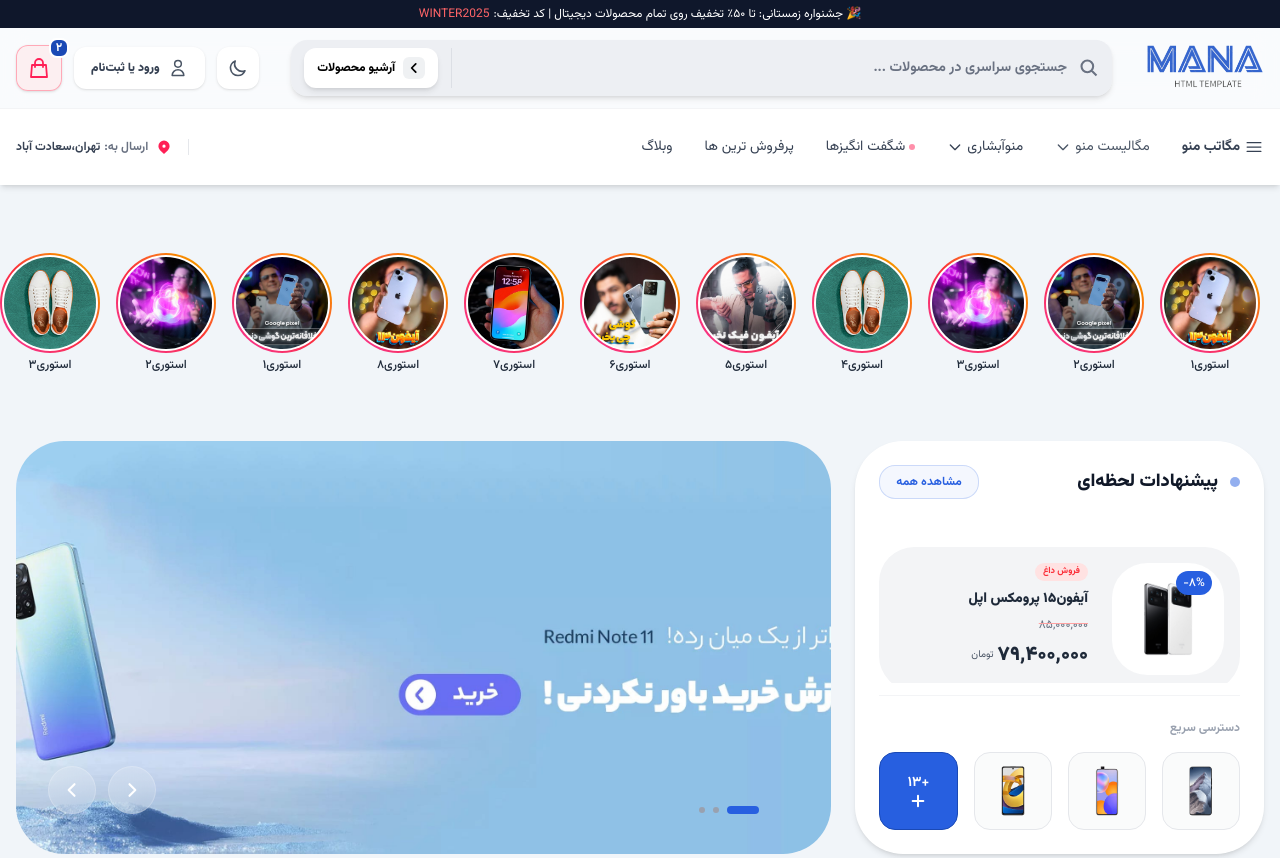
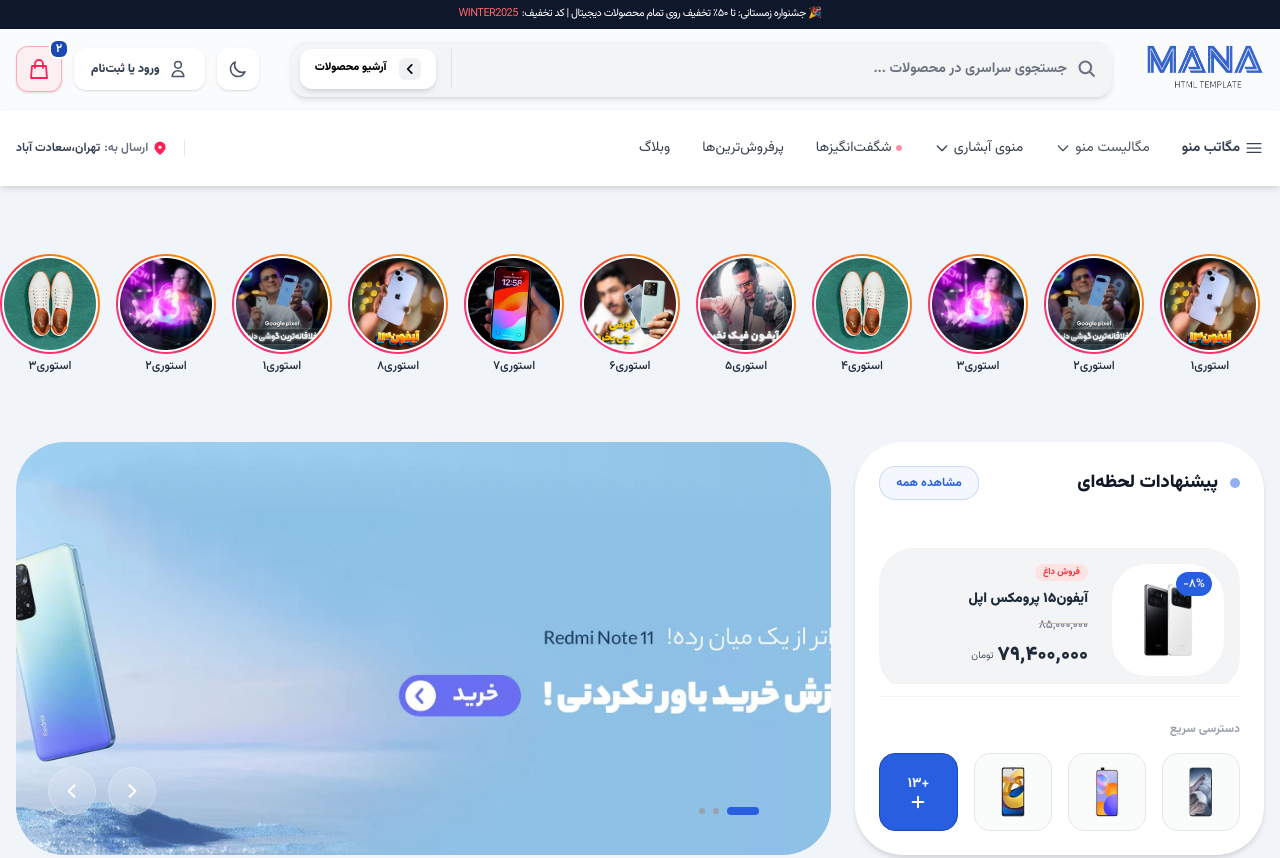
Before and after one commit to vahidr1996/vanilla-js-ecommerce, a website built with Vite: page index.html in a window 1280 px wide. Shown: the top 858 px of the page. Built offline with nearby package versions, Linux system fonts and the light colour scheme.

Commit message:
style: refine header UI including typography, spacing, and glassmorphism effects

```diff
--- a/index.html
+++ b/index.html
@@ -8,20 +8,19 @@
   </head>
   <body class="bg-slate-100">
     <!-- HEADER SECTION -->
-    <header class="w-full z-50">
+    <header class="sticky top-0 z-50 flex flex-col">
       <!-- Top Promotional Banner -->
       <div
-        class="py-1.5 bg-slate-900 text-xs flex items-center justify-center gap-1"
+        class="py-1.5 bg-slate-900 text-[11px] tracking-tighter flex items-center justify-center gap-1"
       >
         <p class="text-white">
           🎉 جشنواره زمستانی: تا ۵۰٪ تخفیف روی تمام محصولات دیجیتال | کد تخفیف:
         </p>
-        <span class="text-red-400">WINTER2025</span>
-      </div>
-
-      <div class="sticky top-0 z-50">
+        <span class="text-red-400 uppercase">winter2025</span>
+      </div>
+
       <!-- Top Header -->
-        <div class="bg-site/80 backdrop-blur-md">
+      <div class="bg-site/80 backdrop-blur-xl">
         <div class="wrapper flex justify-between items-center gap-8 h-20">
           <a href="/" class="w-30">
             <img
@@ -33,9 +32,9 @@
           <!-- Limit max-width to prevent the flex-1 search bar from stretching too wide on large monitors -->
 
           <div
-              class="flex items-center max-w-4xl flex-1 h-14 bg-gray-200/60 shadow-md border border-transparent has-[input:focus]:border-blue-500 has-[input:focus]:ring-4 has-[input:focus]:ring-blue-500/40 has-[input:focus]:bg-white rounded-2xl"
-            >
-              <div class="w-10 ps-1 flex items-center justify-center">
+            class="flex items-center max-w-4xl flex-1 h-14 bg-gray-100 shadow-md border border-transparent has-[input:focus]:border-blue-500 has-[input:focus]:ring-4 has-[input:focus]:ring-blue-500/40 has-[input:focus]:bg-white rounded-2xl"
+          >
+            <div class="w-10 ps-2 flex items-center justify-center">
               <svg
                 class="w-5 h-5 stroke-gray-500"
                 fill="none"
@@ -55,10 +54,10 @@
             />
 
             <div
-                class="w-40 flex items-center justify-center border-s border-gray-300/60"
-              >
-                <button
-                  class="flex items-center justify-center gap-2 shadow-md rounded-xl bg-white px-3 py-2 text-xs font-extrabold cursor-pointer border border-transparent transition duration-300 hover:border-primary group"
+              class="w-40 flex items-center justify-end pe-2 border-s border-gray-300/60"
+            >
+              <button
+                class="flex items-center justify-center gap-3 shadow-md rounded-xl bg-white px-3.5 py-2 text-[11px] font-black cursor-pointer border border-transparent transition duration-300 hover:border-primary group"
               >
                 <div
                   class="bg-gray-200/60 p-1 rounded-md group-hover:bg-primary group-hover:text-white"
@@ -146,7 +145,9 @@
       </div>
 
       <!-- Bottom Header -->
-        <div class="bg-white shadow-md border-t border-gray-100">
+      <div
+        class="bg-white/95 backdrop-blur-xl shadow-md border-t border-gray-100"
+      >
         <div class="wrapper flex justify-between items-center py-3">
           <nav>
             <ul class="flex items-center gap-8">
@@ -170,8 +171,8 @@
                       d="M3.75 6.75h16.5M3.75 12h16.5m-16.5 5.25h16.5"
                     ></path>
                   </svg>
-                    مگاتب منو</a
-                  >
+                  مگاتب منو
+                </a>
               </li>
               <li class="text-sm text-gray-600">
                 <a
@@ -200,7 +201,8 @@
                   href="#"
                   class="flex items-center gap-1 py-4 hover:text-primary-500 transition duration-300"
                 >
-                    منوآبشاری
+                  منوی آبشاری
+
                   <svg
                     class="w-4 h-4"
                     fill="none"
@@ -225,15 +227,16 @@
                     class="w-1.5 h-1.5 bg-rose-500 rounded-full animate-pulse group-hover:scale-125 transition-transform"
                     aria-hidden="true"
                   ></span>
-                    شگفت انگیزها</a
-                  >
+
+                  شگفت‌انگیزها
+                </a>
               </li>
               <li class="text-sm text-gray-700">
                 <a
                   href="#"
                   class="flex items-center gap-1 py-4 hover:text-primary-500 transition duration-300 group"
                 >
-                    پرفروش ترین ها</a
+                  پرفروش‌ترین‌ها</a
                 >
               </li>
               <li class="text-sm text-gray-700">
@@ -247,7 +250,7 @@
             </ul>
           </nav>
           <button
-              class="flex items-center gap-x-2 border-r border-gray-200 pr-4 cursor-pointer group"
+            class="flex items-center gap-x-1 border-r border-gray-200 pr-4 cursor-pointer group"
           >
             <svg
               class="w-4 h-4 text-rose-500"
@@ -269,7 +272,6 @@
               <span class="text-gray-700">تهران،سعادت آباد</span>
             </div>
           </button>
-          </div>
         </div>
       </div>
     </header>
```
Lines whose indentation alone changed are shown as unchanged.
